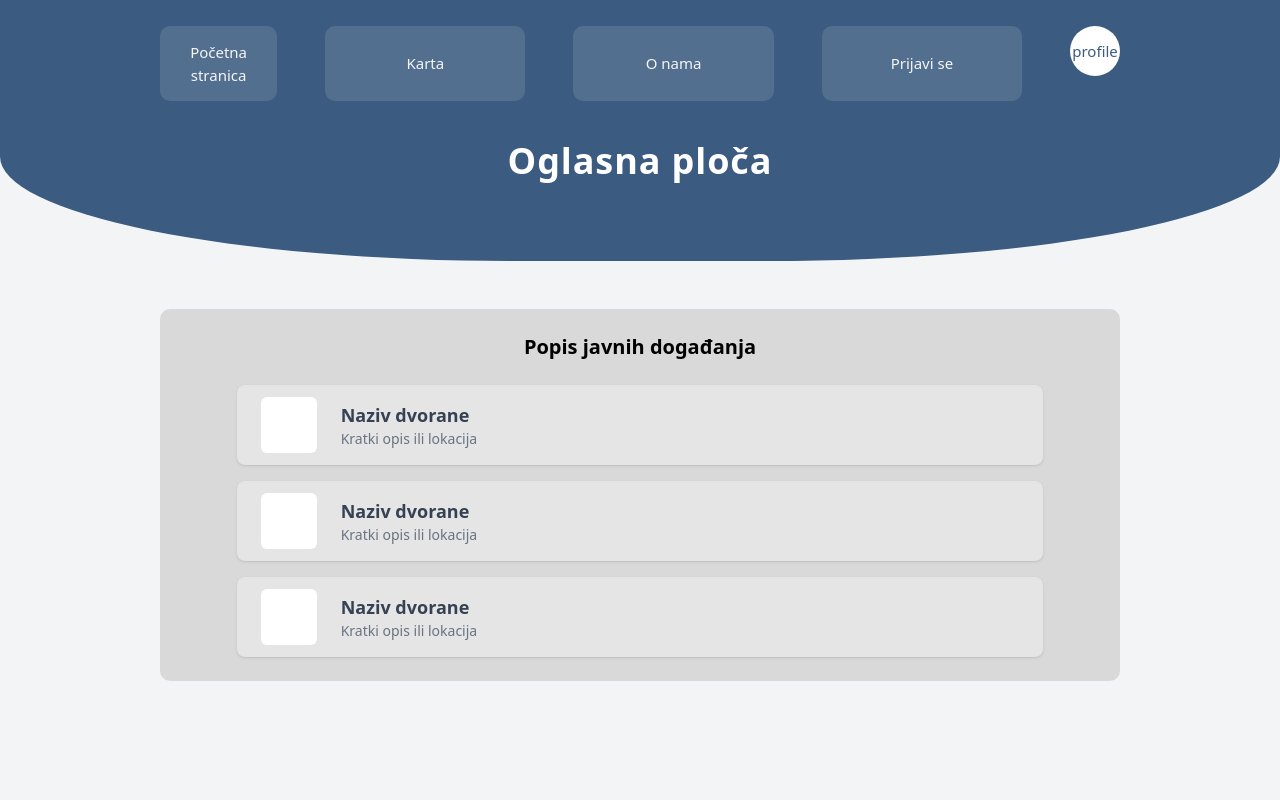
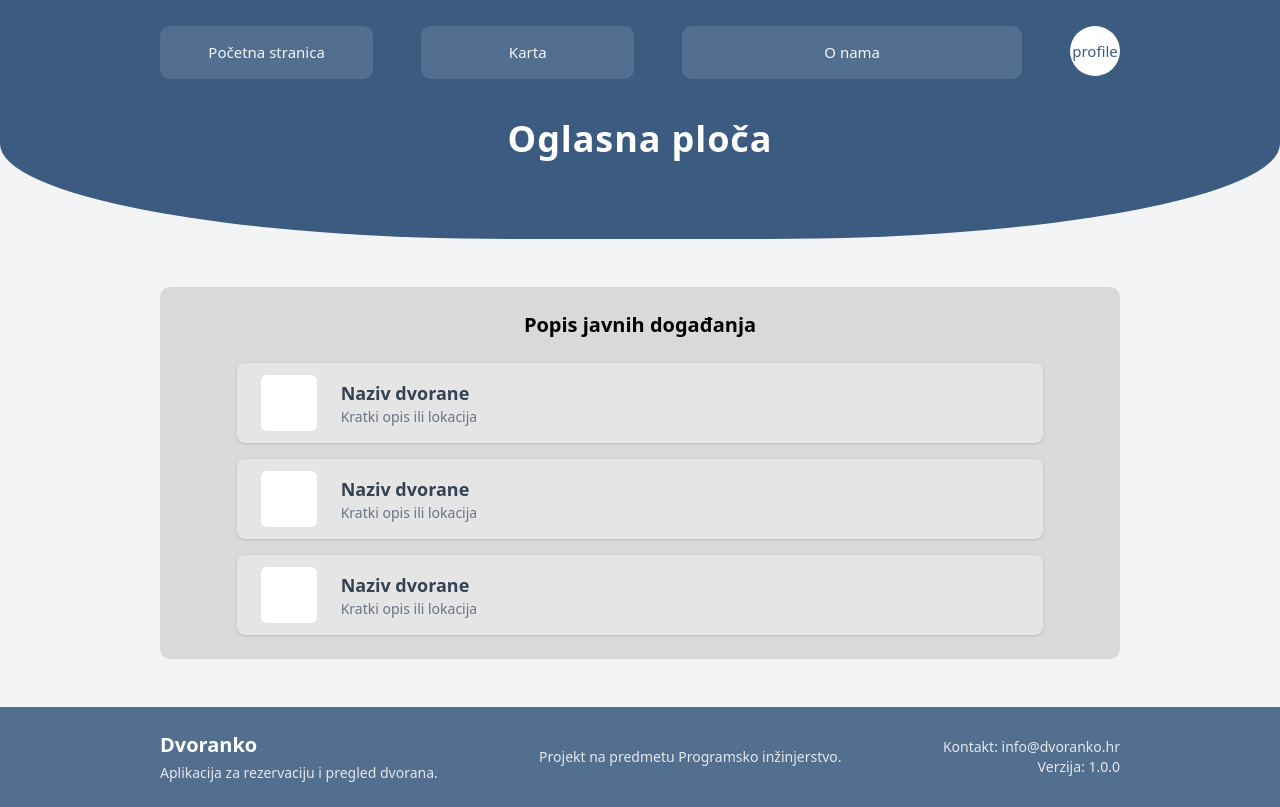
Before and after one commit to LeProgi/Dvoranko, a React (Vite) app in the folder source_code/frontend/dvoranko-frontend/: page /event-board in a window 1280 px wide. Built offline with nearby package versions, Linux system fonts and the light colour scheme.

Commit message:
Karta i Footer
napravljena Karta s prilagođenim stilom, te dodan footer na glavne stranice aplikacije

```diff
--- a/source_code/frontend/dvoranko-frontend/package.json
+++ b/source_code/frontend/dvoranko-frontend/package.json
@@ -10,8 +10,9 @@
     "preview": "vite preview"
   },
   "dependencies": {
+    "@react-google-maps/api": "^2.20.7",
     "@tailwindcss/postcss": "^4.1.16",
-    "@tailwindcss/vite": "^4.1.16",
+    "@tailwindcss/vite": "^4.1.17",
     "class-variance-authority": "^0.7.1",
     "react": "^19.1.1",
     "react-dom": "^19.1.1",
@@ -28,7 +29,7 @@
     "eslint-plugin-react-refresh": "^0.4.22",
     "globals": "^16.4.0",
     "postcss": "^8.5.6",
-    "tailwindcss": "^4.1.16",
+    "tailwindcss": "^4.1.17",
     "vite": "^7.1.7"
   }
 }
--- a/source_code/frontend/dvoranko-frontend/src/App.jsx
+++ b/source_code/frontend/dvoranko-frontend/src/App.jsx
@@ -5,6 +5,7 @@ import './App.css'
 import Home from './pages/Home';
 import EventBoard from './pages/EventBoard';
 import VenuePage from './pages/VenuePage';
+import MapPage from './pages/MapPage';
 
 const App = () => {
 
@@ -14,6 +15,7 @@ const App = () => {
         <Route path="/" element={<Home />} />
         <Route path="/event-board" element={<EventBoard />} />
         <Route path="/venue1" element={<VenuePage/>}/>
+        <Route path="/maps" element={<MapPage/>}/>
       </Routes>
     </Router>
   )
--- /dev/null
+++ b/source_code/frontend/dvoranko-frontend/src/components/Footer.jsx
@@ -0,0 +1,32 @@
+import React from "react";
+
+const Footer = () => {
+  return (
+    <footer className="bg-[#536F8F] text-white w-full py-6 mt-auto">
+      <div className="max-w-5xl mx-auto flex flex-col md:flex-row justify-between items-center px-8">
+
+        <div className="text-center md:text-left mb-4 md:mb-0">
+          <h3 className="text-xl font-semibold">Dvoranko</h3>
+          <p className="text-sm text-gray-200 mt-1">
+            Aplikacija za rezervaciju i pregled dvorana.
+          </p>
+        </div>
+
+
+        <div className="text-center text-sm text-gray-200">
+          <p>Projekt na predmetu Programsko inžinjerstvo.</p>
+        </div>
+
+        <div className="text-center md:text-right text-sm text-gray-200">
+          <p>
+            Kontakt: info@dvoranko.hr
+
+          </p>
+          <p>Verzija: 1.0.0</p>
+        </div>
+      </div>
+    </footer>
+  );
+};
+
+export default Footer;
--- /dev/null
+++ b/source_code/frontend/dvoranko-frontend/src/components/Map.jsx
@@ -0,0 +1,48 @@
+import React from "react";
+import { GoogleMap, Marker, useLoadScript } from "@react-google-maps/api";
+
+const containerStyle = {
+  width: "100%",
+  height: "100%"
+};
+
+// Primjer koordinata dvorana
+const locations = [
+  { id: 1, name: "Dvorana 1", position: { lat: 45.815, lng: 15.978 } },
+  { id: 2, name: "Dvorana 2", position: { lat: 45.820, lng: 15.980 } },
+];
+
+const customMapStyle = [
+  { featureType: "poi", stylers: [{ visibility: "off" }] },
+  { featureType: "transit", stylers: [{ visibility: "off" }] },
+  { featureType: "road", elementType: "labels.icon", stylers: [{ visibility: "off" }] },
+  { featureType: "road", elementType: "geometry", stylers: [{ color: "#ffffff" }] },
+  { featureType: "water", elementType: "geometry.fill", stylers: [{ color: "#a0c4ff" }] },
+  { featureType: "landscape", elementType: "geometry.fill", stylers: [{ color: "#e6ebef" }] },
+];
+
+const Map = () => {
+  const { isLoaded } = useLoadScript({
+    googleMapsApiKey: import.meta.env.VITE_GOOGLE_MAPS_API_KEY
+  });
+
+  if (!isLoaded) return <div>Učitavanje karte...</div>;
+
+  return (
+    <GoogleMap
+      mapContainerStyle={containerStyle}
+      center={{ lat: 45.817, lng: 15.979 }} // centar karte
+      zoom={14}
+      options={{
+        styles: customMapStyle,
+        streetViewControl: false,
+      }}
+    >
+      {locations.map((loc) => (
+        <Marker key={loc.id} position={loc.position} title={loc.name} />
+      ))}
+    </GoogleMap>
+  );
+};
+
+export default Map;
--- a/source_code/frontend/dvoranko-frontend/src/pages/EventBoard.jsx
+++ b/source_code/frontend/dvoranko-frontend/src/pages/EventBoard.jsx
@@ -1,6 +1,7 @@
 import Button from "../components/Button";
 import VenueCard from "../components/VenueCard";
 import { Link } from "react-router-dom";
+import Footer from "../components/Footer";
 const EventBoard = () => {
     return (
         <div className="flex flex-col min-h-screen w-full bg-gray-100 items-center">
@@ -11,15 +12,16 @@ const EventBoard = () => {
                     <Link to="/" className="w-[50vw] block">
                         <Button variant="default" title="Početna stranica" />
                     </Link>
-                    <Button variant="default" title="Karta" />
+                    <Link to="/maps" className="w-[50vw] block">
+                        <Button variant="default" title="Karta" />
+                    </Link>
                     <Button variant="default" title="O nama" />
-                    <Button variant="default" title="Prijavi se" />
                     <Button variant="profile" title="profile"/>
                 </div>
 
                 <h2 className="text-4xl text-white mt-10 mb-10 font-semibold tracking-wide">Oglasna ploča</h2>
             </div>
-            <div className="flex flex-col w-3/4 bg-[#d9d9d9] rounded-[10px] items-center py-6 mt-12">
+            <div className="flex flex-col w-3/4 bg-[#d9d9d9] rounded-[10px] items-center py-6 mt-12 mb-12">
                 <h2 className="text-xl font-semibold mb-6">Popis javnih događanja</h2>
                 <div className="flex flex-col items-center gap-4 w-full">
                     <Link to="/venue1" className="w-11/12 block">
@@ -33,7 +35,8 @@ const EventBoard = () => {
                     </Link>
 
                 </div>
-        </div>
+            </div>
+            <Footer/>
         </div>
     );
 };
--- a/source_code/frontend/dvoranko-frontend/src/pages/Home.jsx
+++ b/source_code/frontend/dvoranko-frontend/src/pages/Home.jsx
@@ -2,6 +2,7 @@ import Button from "../components/Button";
 import { data, Link } from "react-router-dom";
 import VenueCard from "../components/VenueCard";
 import { useEffect, useState } from "react";
+import Footer from "../components/Footer";
 const Home = () => {
 
     const [hasLoggedIn, setHasLoggedIn] = useState(false);
@@ -41,7 +42,9 @@ const Home = () => {
             <Link to="/event-board" className="w-[50vw] block">
                 <Button variant="default" title="Oglasna ploča" />
             </Link>
-            <Button variant="default" title="Karta" />
+            <Link to="/maps" className="w-[50vw] block">
+                <Button variant="default" title="Karta" />
+            </Link>
             <Button variant="default" title="O nama" />
             {user ? (
                 <img
@@ -58,7 +61,7 @@ const Home = () => {
         <h1 className="text-4xl text-white mt-10 mb-10 font-semibold tracking-wide">Dvoranko</h1>
       </div>
 
-        <div className="flex flex-col w-3/4 bg-[#d9d9d9] rounded-[10px] items-center py-6 mt-12">
+        <div className="flex flex-col w-3/4 bg-[#d9d9d9] rounded-[10px] items-center py-6 mt-12 mb-12">
                 <h2 className="text-xl font-semibold mb-6">Popis dvorana</h2>
                 <div className="flex flex-col items-center gap-4 w-full">
                     <Link to="/venue1" className="w-11/12 block">
@@ -73,6 +76,7 @@ const Home = () => {
 
                 </div>
         </div>
+        <Footer/>
     </div>
   );
 }
--- /dev/null
+++ b/source_code/frontend/dvoranko-frontend/src/pages/MapPage.jsx
@@ -0,0 +1,34 @@
+
+import React from "react";
+import Map from "../components/Map";
+import Button from "../components/Button";
+import { Link } from "react-router-dom";
+import Footer from "../components/Footer";
+
+const MapPage = () => {
+  return (
+    <div className="flex flex-col items-center min-h-screen bg-[#f5f5f5]">
+        <div className="bg-[#3B5B80] w-full pb-10 rounded-b-[40%] flex flex-col items-center justify-center text-center mb-10%">
+
+            <div className="flex justify-evenly gap-12 mt-8 w-3/4">
+                <Link to="/" className="w-[50vw] block">
+                 <Button variant="default" title="Početna stranica" />
+                </Link>
+                <Link to="/event-board" className="w-[50vw] block">
+                    <Button variant="default" title="Oglasna ploča" />
+                </Link>
+
+            </div>
+            <h2 className="text-4xl text-white mt-10 mb-10 font-semibold tracking-wide">Karta</h2>
+        </div>
+        <div className="flex-grow w-[90vw] items-center h-[80vh] px-6 py-4 bg-[#8091A6] mt-[2%] mb-[2%] rounded-2xl">
+            <div className="w-full h-full rounded-2xl shadow-lg overflow-hidden">
+                <Map />
+            </div>
+        </div>
+        <Footer/>
+    </div>
+  );
+};
+
+export default MapPage;
```
Also changed, not shown: 2 other files (tests, documents, lock files or other folders).
